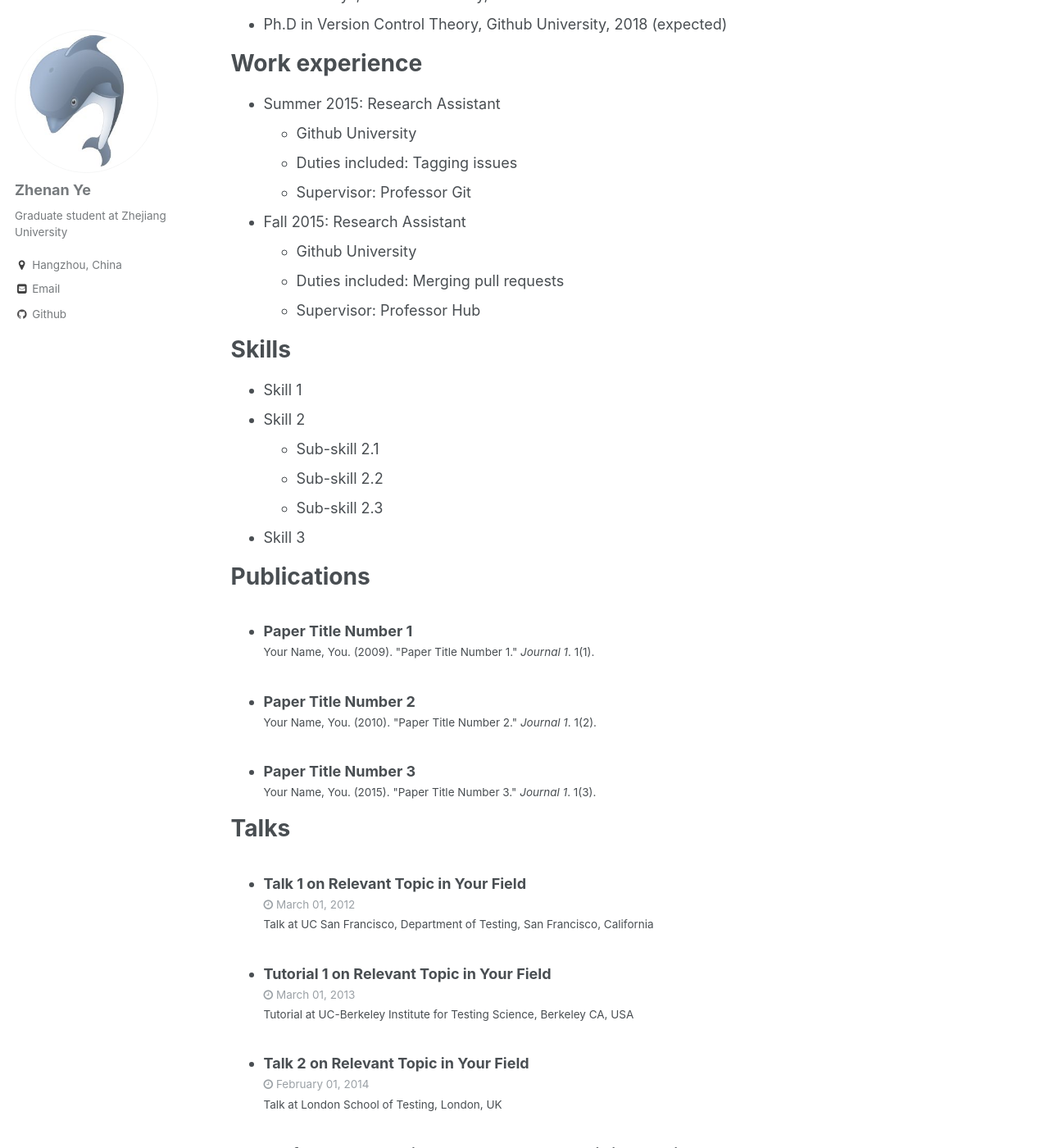
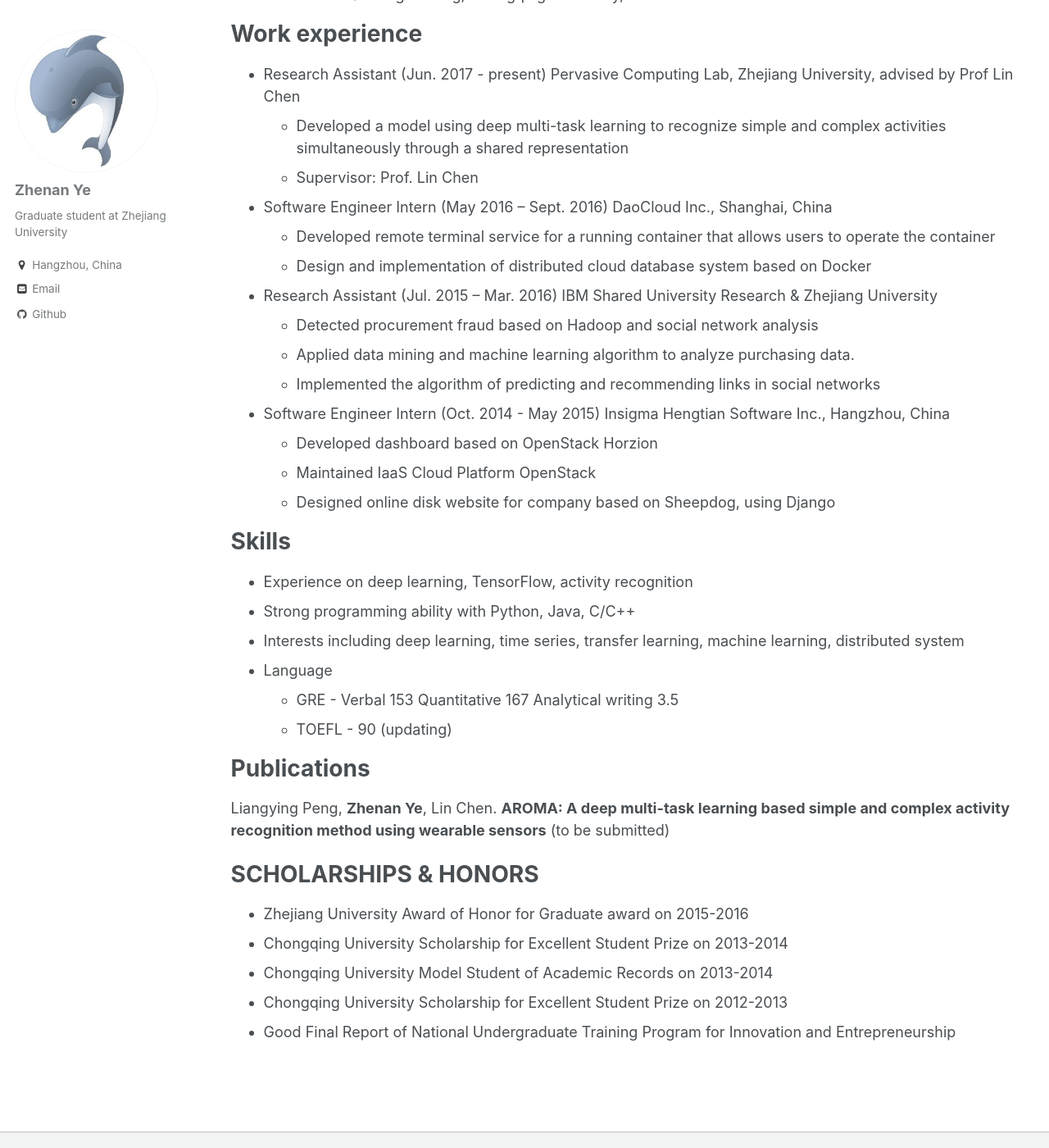
Before and after one commit to drewanye/drewanye.github.io, a Jekyll site: the page built from _pages/cv.md, in a window 1280 px wide and 1400 px high, scrolled down 268 px. Shown: the whole window at 82% size. Built offline with Jekyll 4.4.1, drawn with Linux system fonts in a browser that asks for light colours; comment, search, counter and statistics services are not loaded; some of the changed text lies outside the part shown.

Commit message:
update cv

```diff
--- a/_pages/cv.md
+++ b/_pages/cv.md
@@ -11,49 +11,54 @@
 
 Education
 ======
-* B.S. in Github, Github University, 2012
-* M.S. in Jekyll, Github University, 2014
-* Ph.D in Version Control Theory, Github University, 2018 (expected)
+* M.S. in Software Engineering, Zhejiang University, 2015 - present
+* B.E. in Software Engineering, Chongqing University, 2011 - 2015
 
 Work experience
 ======
-* Summer 2015: Research Assistant
-  * Github University
-  * Duties included: Tagging issues
-  * Supervisor: Professor Git
+* Research Assistant	(Jun. 2017 - present)
+  Pervasive Computing Lab, Zhejiang University, advised by Prof Lin Chen
+  * Developed a model using deep multi-task learning to recognize simple and
+complex activities simultaneously through a shared representation
+  * Supervisor: Prof. Lin Chen
 
-* Fall 2015: Research Assistant
-  * Github University
-  * Duties included: Merging pull requests
-  * Supervisor: Professor Hub
+* Software Engineer Intern	(May 2016 – Sept. 2016)
+  DaoCloud Inc., Shanghai, China
+  * Developed remote terminal service for a running container that allows users to
+operate the container
+  * Design and implementation of distributed cloud database system based on
+Docker
+
+* Research Assistant	(Jul. 2015 – Mar. 2016)
+  IBM Shared University Research & Zhejiang University
+  * Detected procurement fraud based on Hadoop and social network analysis
+  * Applied data mining and machine learning algorithm to analyze purchasing data.
+  * Implemented the algorithm of predicting and recommending links in social networks
+
+* Software Engineer Intern 	(Oct. 2014 - May 2015)
+  Insigma Hengtian Software Inc., Hangzhou, China
+  * Developed dashboard based on OpenStack Horzion
+  * Maintained IaaS Cloud Platform OpenStack
+  * Designed online disk website for company based on Sheepdog, using Django
 
 Skills
 ======
-* Skill 1
-* Skill 2
-  * Sub-skill 2.1
-  * Sub-skill 2.2
-  * Sub-skill 2.3
-* Skill 3
+* Experience on deep learning, TensorFlow, activity recognition
+* Strong programming ability with Python, Java, C/C++
+* Interests including deep learning, time series, transfer learning, machine learning, distributed system
+* Language
+  * GRE - Verbal 153 Quantitative 167 Analytical writing 3.5
+  * TOEFL - 90 (updating)
 
 Publications
 ======
-  <ul>{% for post in site.publications %}
-    {% include archive-single-cv.html %}
-  {% endfor %}</ul>
+Liangying Peng, **Zhenan Ye**, Lin Chen. **AROMA: A deep multi-task learning based simple and complex activity recognition method using wearable sensors** (to be submitted)
 
-Talks
-======
-  <ul>{% for post in site.talks %}
-    {% include archive-single-talk-cv.html %}
-  {% endfor %}</ul>
 
-Teaching
-======
-  <ul>{% for post in site.teaching %}
-    {% include archive-single-cv.html %}
-  {% endfor %}</ul>
-
-Service and leadership
-======
-* Currently signed in to 43 different slack teams
+SCHOLARSHIPS & HONORS
+====
+* Zhejiang University Award of Honor for Graduate award on 2015-2016
+* Chongqing University Scholarship for Excellent Student Prize on 2013-2014
+* Chongqing University Model Student of Academic Records on 2013-2014
+* Chongqing University Scholarship for Excellent Student Prize on 2012-2013
+* Good Final Report of National Undergraduate Training Program for Innovation and Entrepreneurship
```
Also changed, not shown: _pages/about.md (+1 -1 lines), 1 other file.
